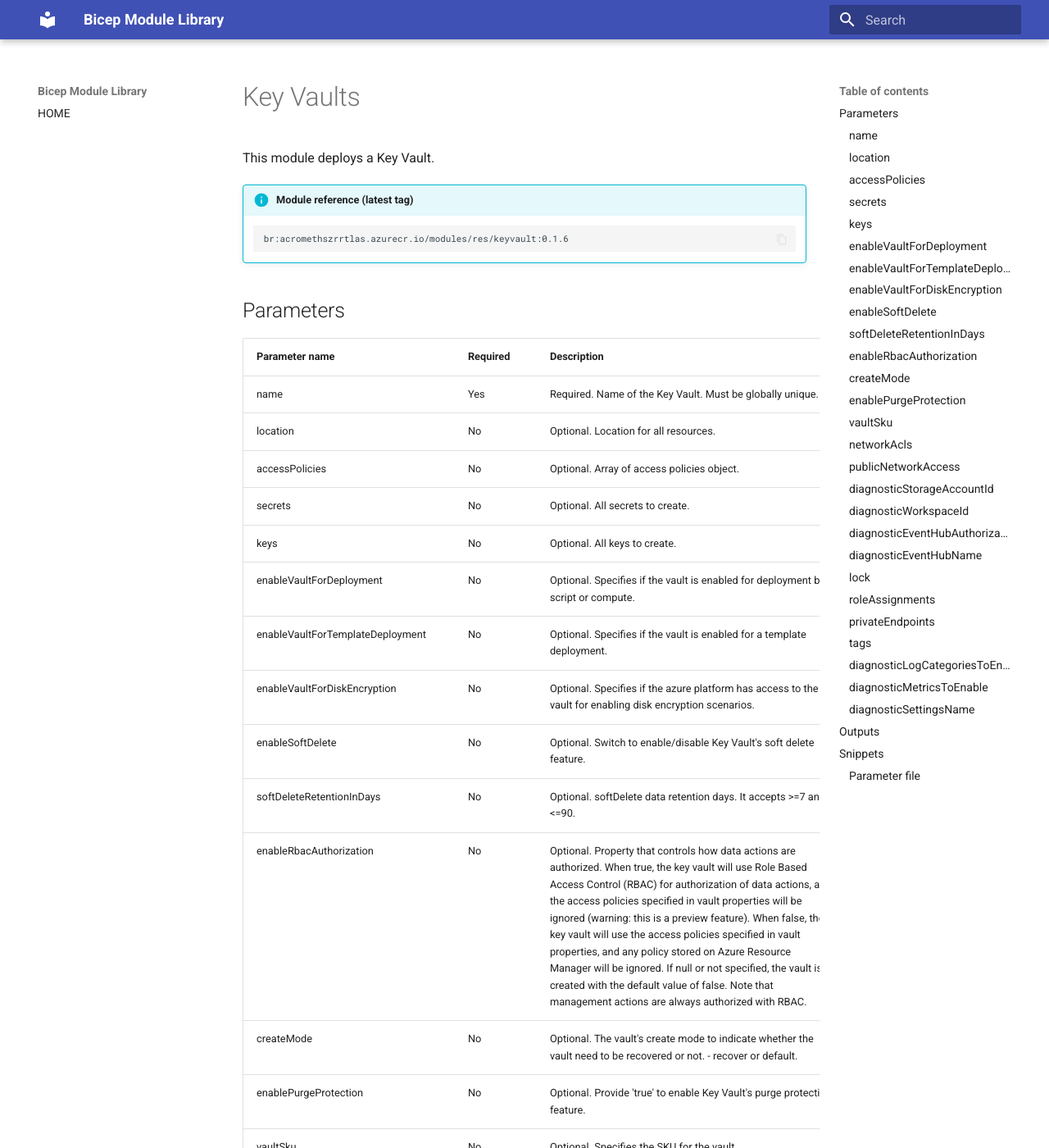
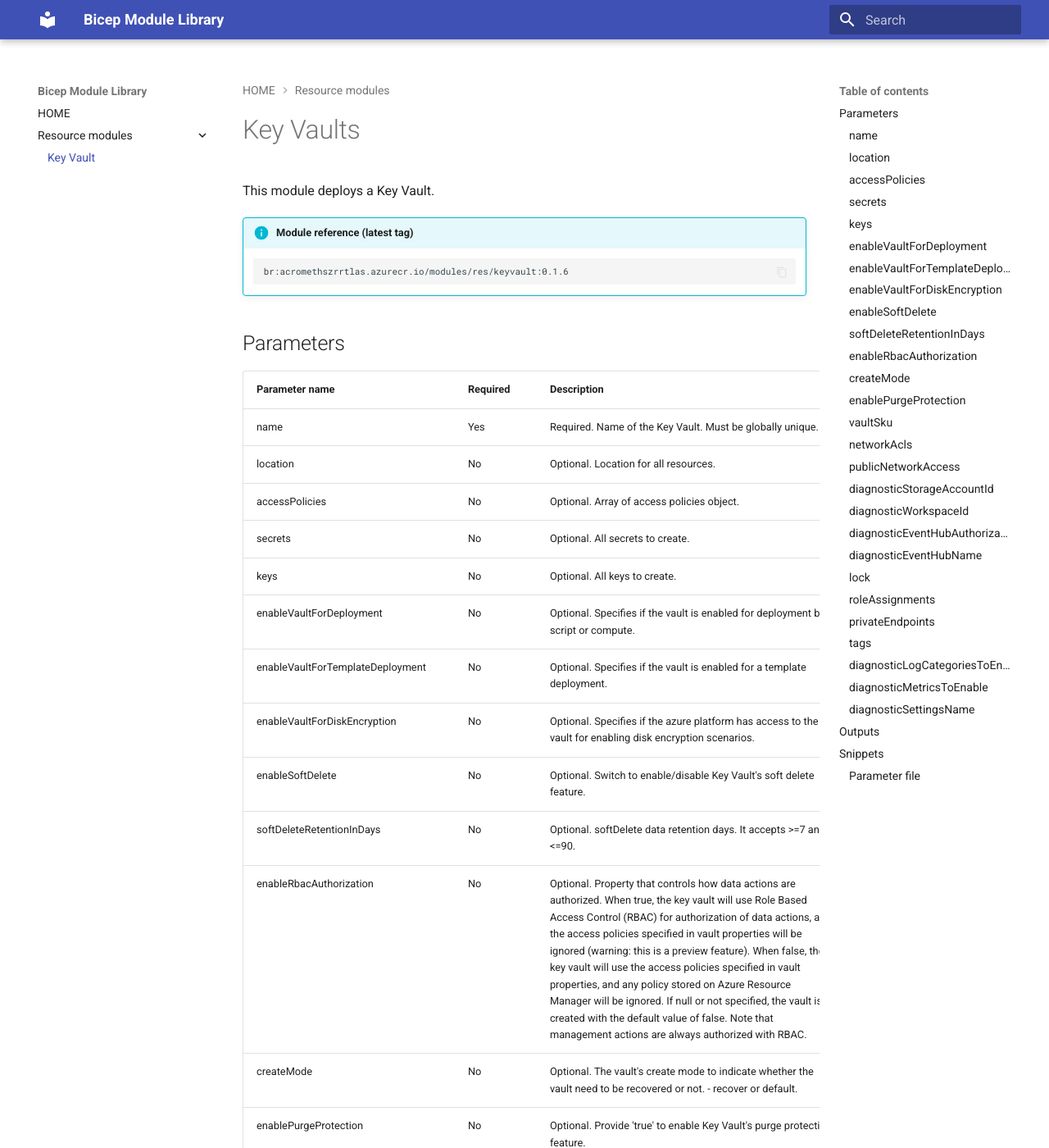
Before and after one commit to SimenWO/bicep-module-library, an MkDocs documentation site: the page built from docs/res-keyVault.md, in a window 1280 px wide and 1400 px high. Shown: the whole window at 82% size. Built offline with MkDocs 1.6.1 and Material for MkDocs 9.7.7, drawn with Linux system fonts in a browser that asks for light colours.

Commit message:
Feat: adding keyvault.md

```diff
--- /dev/null
+++ b/docs/stylesheets/extra.css
@@ -0,0 +1,18 @@
+@keyframes heart {
+  0%, 40%, 80%, 100% {
+    transform: scale(1);
+  }
+  20%, 60% {
+    transform: scale(1.15);
+  }
+}
+
+.heart {
+  animation: heart 1000ms infinite;
+  color:#e91e63;
+}
+
+:root {
+  --md-success-invert-color: #fff;
+  --md-success-color: #107c10;
+}
--- a/mkdocs.yaml
+++ b/mkdocs.yaml
@@ -25,6 +25,8 @@ theme:
 
 nav:
   - HOME: index.md
+  - Resource modules:
+    - Key Vault: res-keyVault.md
 
 markdown_extensions:
   - admonition
```
